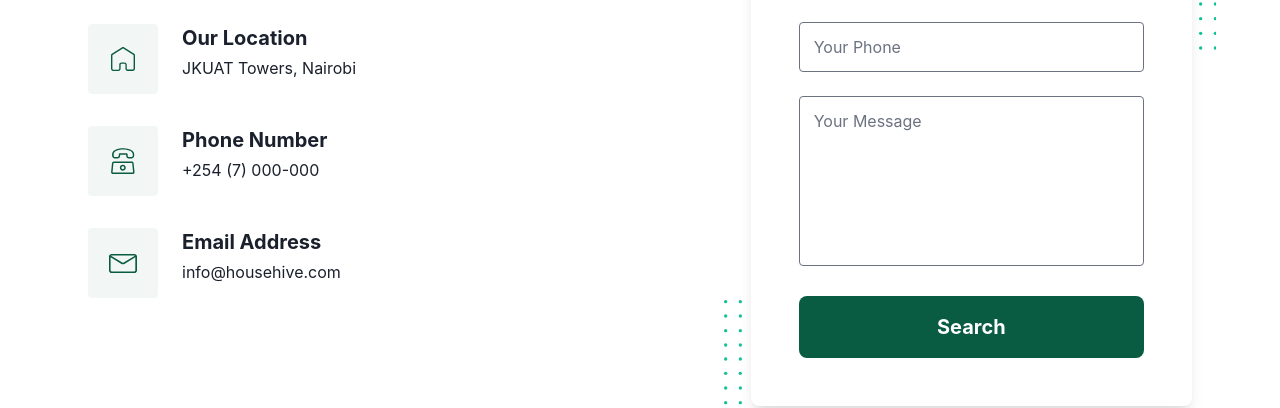
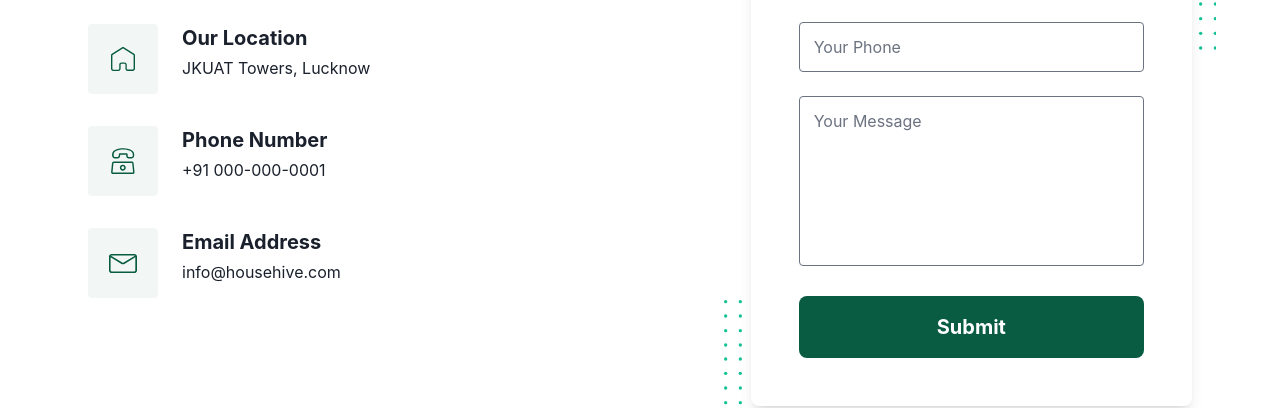
Before and after one commit to codeservier/fdclkorealestate2, a React (Create React App) app: page /Contacts in a window 1280 px wide. Shown: the part 323-731 px from the top of the page. Built offline with nearby package versions, Linux system fonts and the light colour scheme; no server answers.

Commit message:
data binding

```diff
--- a/src/components/Footer.jsx
+++ b/src/components/Footer.jsx
@@ -27,7 +27,7 @@ const Footer = () => {
           </div>
         </div>
 
-        <div className="grid grid-cols-1 sm:grid-cols-2 lg:grid-cols-5 gap-8 mt-8">
+        <div className="grid grid-cols-1 sm:grid-cols-2 lg:grid-cols-5 gap-8  ml-8">
           {footerLinks.map((column, index) => (
             <div key={index} className="footer-links-column">
               <div className="heading-81 font-bold mb-2">{column.title}</div>
--- a/src/components/button/CustomButtom.jsx
+++ b/src/components/button/CustomButtom.jsx
@@ -1,12 +1,12 @@
 import React from 'react'
 
-const CustomButtom = ({onClick}) => {
+const CustomButtom = ({ onClick, title }) => {
   return (
     <button
     className="bg-primary w-full px-10 py-4 text-white text-xl border border-primary/40 font-bold hover:text-gray-900 rounded-lg hover:bg-white duration-300 transition-all"
     onClick={onClick}
   >
-    Search
+   {title}
   </button>  )
 }
 
--- a/src/components/heroCard.jsx
+++ b/src/components/heroCard.jsx
@@ -169,7 +169,7 @@ const HeroCard = ({ listing, updateListings }) => {
           </div>
 
           <div className="md:absolute md:right-[5%] flex items-center justify-center -translate-y-1/2">
-         <CustomButtom onClick={searchListings}/>
+         <CustomButtom title="Search" onClick={searchListings}/>
 
             {/* Display results in component  */}
           </div>
--- a/src/pages/Contact.jsx
+++ b/src/pages/Contact.jsx
@@ -1,30 +1,84 @@
-import React, { useEffect } from "react";
+import React, { useEffect, useState } from "react";
 import MiniNav from "../components/MiniNav";
-// TODO send mail to the mail address
 import Footer from "../components/Footer";
 import CustomButtom from "../components/button/CustomButtom";
-// import background from "../components/background/blurry-gradient-haikei.svg";
+import { db } from "../firebase";
+import { addDoc, collection } from "firebase/firestore";
 
 export default function Contact() {
+  const [formData, setFormData] = useState({
+    fullName: '',
+    email: '',
+    phoneNumber: '',
+    message: ''
+  });
+  const [errors, setErrors] = useState({});
+
   useEffect(() => {
     window.scrollTo(0, 0);
     document.title = "Contact Us | Property Rent or Buy | GharBikri";
   }, []);
 
+  const handleOnSubmit = async (e) => {
+    e.preventDefault();
+
+    const { fullName, email, phoneNumber, message } = formData;
+
+    // Validation checks
+    const newErrors = {};
+    if (!fullName) newErrors.fullName = "Name is required";
+    if (!email) {
+      newErrors.email = "Email is required";
+    } else {
+      const emailPattern = /^[a-zA-Z0-9._%+-]+@[a-zA-Z0-9.-]+\.[a-zA-Z]{2,}$/;
+      if (!emailPattern.test(email)) {
+        newErrors.email = "Please enter a valid Email";
+      }
+    }
+    if (!phoneNumber) {
+      newErrors.phoneNumber = "Phone number is required";
+    }
+    if (!message) newErrors.message = "Message is required";
+
+    setErrors(newErrors);
+
+    // Stop submission if there are errors
+    if (Object.keys(newErrors).length > 0) {
+      return;
+    }
+
+    try {
+      await addDoc(collection(db, "contactUs"), {
+        name: formData.fullName,
+        email: formData.email,
+        phoneNumber: formData.phoneNumber,
+        message: formData.message,
+      });
+      console.log("Contact submitted successfully");
+      alert("Message sent successfully!");
+
+      // Reset form data
+      setFormData({
+        fullName: "",
+        email: "",
+        phoneNumber: "",
+        message: ""
+      });
+    } catch (error) {
+      console.log("Something went wrong", error);
+    }
+  };
   const contactMethods = {
     contact: "info@househive.com",
-    phone: "+254 (7) 000-000",
-    location: "JKUAT Towers, Nairobi",
+    phone: "+91 000-000-0001",
+    location: "JKUAT Towers, Lucknow",
   };
 
   return (
     <>
-      {/* ====== Contact Section Start */}
-      {/* <div className="bg-cover bg-center" style={{ backgroundImage: `url(${background})` }}> */}
       <div className=" bg-full">
         <section className="relative z-10 overflow-hidden max-w-[1280px] w-[90%] mx-auto lg:p-6 b">
           <div className="pt-10">
-            {/* <MiniNav /> */}
           </div>
           <div className="container mx-auto">
             <div className="-mx-4 flex flex-wrap lg:justify-between">
@@ -81,7 +135,10 @@ export default function Contact() {
                         required
                         placeholder="Your Name"
                         className="text-body-color border-[f0f0f0] focus:border-primary w-full rounded border py-3 px-[14px] text-base outline-none focus-visible:shadow-none"
-                      />
+                        value={formData.fullName}
+                        onChange={(e) => setFormData({ ...formData, fullName: e.target.value })}
+                        />
+                          {errors.fullName && <span className="text-red-600">{errors.fullName}</span>}
                     </div>
                     <div className="mb-6">
                       <input
@@ -89,14 +146,20 @@ export default function Contact() {
                         required
                         placeholder="Your Email"
                         className="text-body-color border-[f0f0f0] focus:border-primary w-full rounded border py-3 px-[14px] text-base outline-none focus-visible:shadow-none"
+                        value={formData.email}
+                        onChange={(e) => setFormData({ ...formData, email: e.target.value })}
                       />
+                         {errors.email && <span className="text-red-600">{errors.email}</span>}
                     </div>
                     <div className="mb-6">
                       <input
                         type="text"
                         placeholder="Your Phone"
                         className="text-body-color border-[f0f0f0] focus:border-primary w-full rounded border py-3 px-[14px] text-base outline-none focus-visible:shadow-none"
+                        value={formData.phoneNumber}
+                        onChange={(e) => setFormData({ ...formData, phoneNumber: e.target.value })}
                       />
+                       {errors.phoneNumber && <span className="text-red-600">{errors.phoneNumber}</span>}
                     </div>
                     <div className="mb-6">
                       <textarea
@@ -104,13 +167,16 @@ export default function Contact() {
                         placeholder="Your Message"
                         required
                         className="text-body-color border-[f0f0f0] focus:border-primary w-full resize-none rounded border py-3 px-[14px] text-base outline-none focus-visible:shadow-none"
+                        value={formData.message}
+                        onChange={(e) => setFormData({ ...formData, message: e.target.value })}
                         defaultValue={""}
                       />
+                       {errors.message && <span className="text-red-600">{errors.message}</span>}
                     </div>
                     <div>
-                  <CustomButtom/>
+                      <CustomButtom title="Submit" onClick={handleOnSubmit} />
                     </div>
-                  </form>
+                    </form>
                   <div>
                     <span className="absolute -top-10 -right-9 z-[-1]">
                       <svg width={100} height={100} viewBox="0 0 100 100" fill="none" xmlns="http://www.w3.org/2000/svg">
@@ -242,8 +308,6 @@ export default function Contact() {
           </div>
         </section>
       </div>
-      {/* ====== Contact Section End */}
-      {/* <Footer /> */}
     </>
   );
 }
--- a/src/pages/Testomonials.jsx
+++ b/src/pages/Testomonials.jsx
@@ -78,7 +78,7 @@ const Testimonial = () => {
       </div>
 
       <div className="flex items-end justify-end fixed bottom-0 right-0 mb-4 mr-4 z-10">
-        <div>
+        {/* <div>
           <a
             title="Buy me a beer"
             href="https://www.buymeacoffee.com/scottwindon"
@@ -92,7 +92,7 @@ const Testimonial = () => {
               alt="Buy me a beer"
             />
           </a>
-        </div>
+        </div> */}
       </div>
     </div>
   );
```
Also changed, not shown: src/components/header.jsx (+0 -22 lines).
